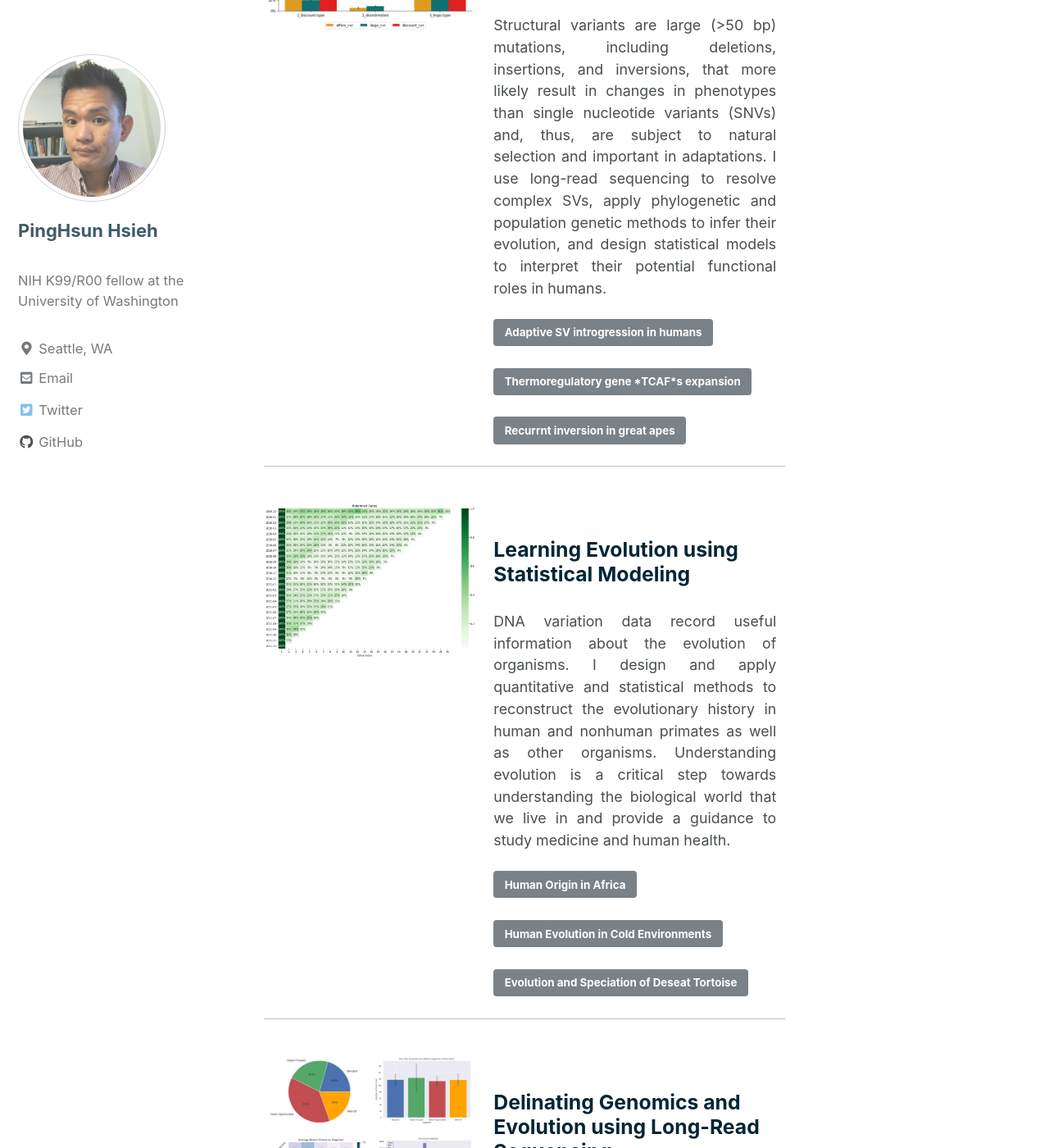
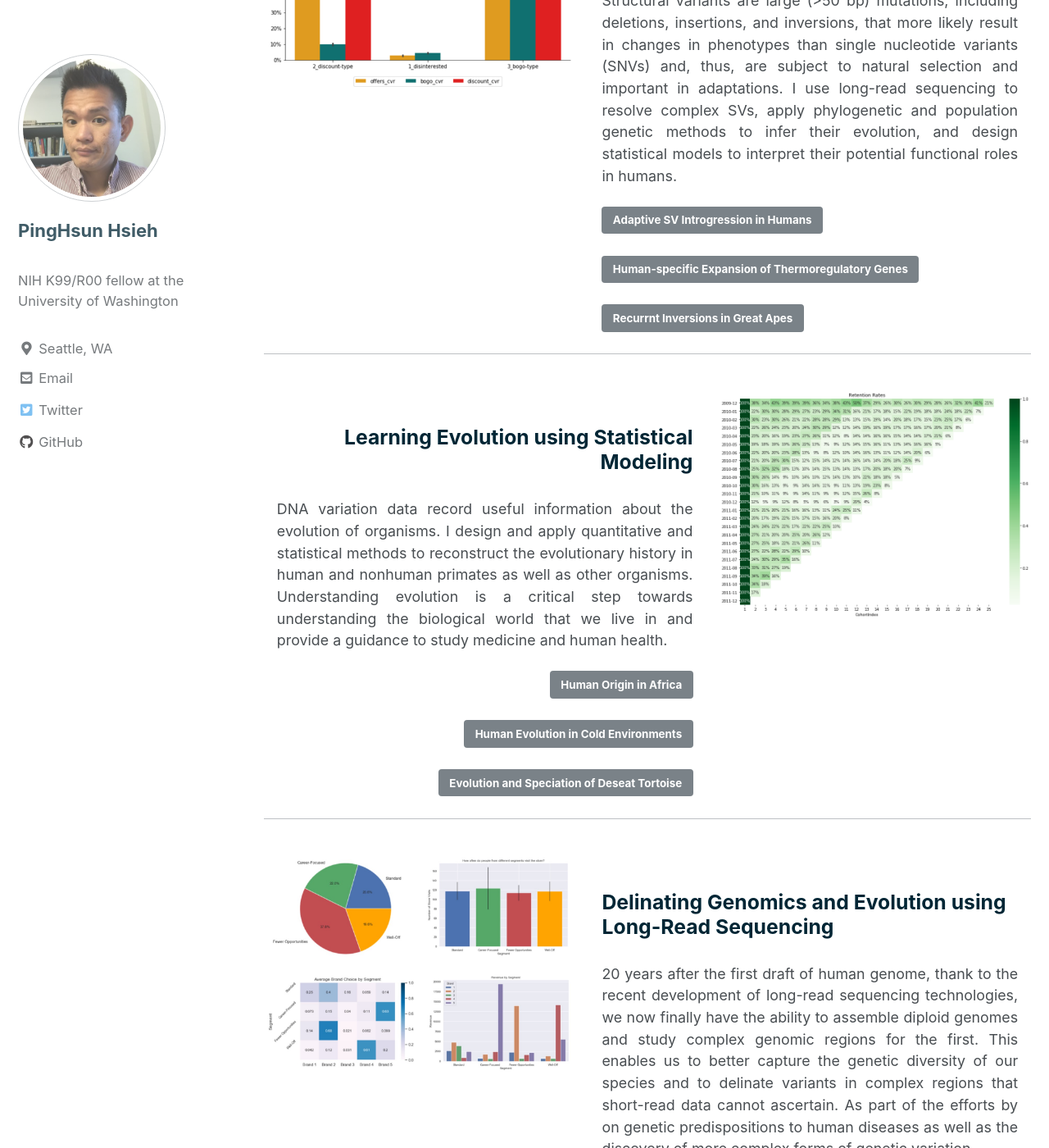
Before and after one commit to hsiehph/newWeb, a Jekyll site: the page built from _pages/research.md, in a window 1280 px wide and 1400 px high, scrolled down 497 px. Shown: the whole window at 82% size. Built offline with Jekyll 4.4.1, drawn with Linux system fonts in a browser that asks for light colours; cached includes are drawn as plain includes; nearby versions of some CDN libraries; some of the changed text lies outside the part shown.

Commit message:
research

```diff
--- a/_pages/research.md
+++ b/_pages/research.md
@@ -13,13 +14,13 @@
     title: "Genome Evolution of Structural Variants"
     text: "Structural variants are large (>50 bp) mutations, including deletions, insertions, and inversions, that more likely result in changes in phenotypes than single nucleotide variants (SNVs) and, thus, are subject to natural selection and important in adaptations. I use long-read sequencing to resolve complex SVs, apply phylogenetic and population genetic methods to infer their evolution, and design statistical models to interpret their potential functional roles in humans."
     url: "https://science.sciencemag.org/content/366/6463/eaax2083"
-    btn_label: "Adaptive SV introgression in humans"
+    btn_label: "Adaptive SV Introgression in Humans"
     btn_class: "btn--primary"
     url2: "https://assets.researchsquare.com/files/rs-77798/v1_stamped.pdf"
-    btn_label2: "Thermoregulatory gene *TCAF*s expansion"
+    btn_label2: "Human-specific Expansion of Thermoregulatory Genes"
     btn_class: "btn--primary"
     url3: "https://www.nature.com/articles/s41588-020-0646-x"
-    btn_label3: "Recurrnt inversion in great apes"
+    btn_label3: "Recurrnt Inversions in Great Apes"
     btn_class: "btn--primary"
 
 feature_row1-2:
@@ -57,23 +58,23 @@
     alt: "104"
     title: "Evolutionary Medicine"
     text: "Evolution is critical for understanding human health, from how populations adapt to different environmental niches and against pathogens to the genetic predisposition to diseases. Using population genetics methods, we identified genetic variants that may affect bone and muscle synthesis in African pygmies as well as those involved in fat metabolism that could contribute to the cold adaptation in Siberian hunter–gatherers. In a large cohort of autism families, we demonstrated that ultra-rare likely-gene disruptive variants in probands are significantly younger than those same type of varaints in siblings and that many such variants are under strong purifying selection and act on a distinct set of genes not yet associated with autism."
-    url: "https://genome.cshlp.org/content/26/3/279.short"
-    btn_label: "Adaptations in African pygmies"
+    url: "https://www.biorxiv.org/content/10.1101/2020.02.10.932327v1.full"
+    btn_label: "Evolutionary Medicine in Autism"
     btn_class: "btn--primary"
     url2: "https://academic.oup.com/mbe/article/34/11/2913/4098817?login=true"
     btn_label2: "Human Evolution in Cold Environments"
     btn_class: "btn--primary"
-    url3: "https://www.biorxiv.org/content/10.1101/2020.02.10.932327v1.full"
-    btn_label3: "Evolutionary Medicine in Autism"
+    url3: "https://genome.cshlp.org/content/26/3/279.short"
+    btn_label3: "Adaptations in African pygmies"
     btn_class: "btn--primary"
 ---
 
 {% include feature_row id="feature_row1-1" type="left" %}
 <a name="PopGenSV"></a>
-{% include feature_row id="feature_row1-2" type="left" %}
+{% include feature_row id="feature_row1-2" type="right" %}
 <a name="HumanOrigin"></a>
 {% include feature_row id="feature_row1-3" type="left" %}
 <a name="LongReadSeq"></a>
-{% include feature_row id="feature_row1-4" type="left" %}
+{% include feature_row id="feature_row1-4" type="right" %}
 <!-- {% include feature_row id="feature_row2" type="left" %} -->
 <a name="EvoMedicine"></a>
```
Also changed, not shown: other parts of _pages/research.md (+3 -2 lines).
